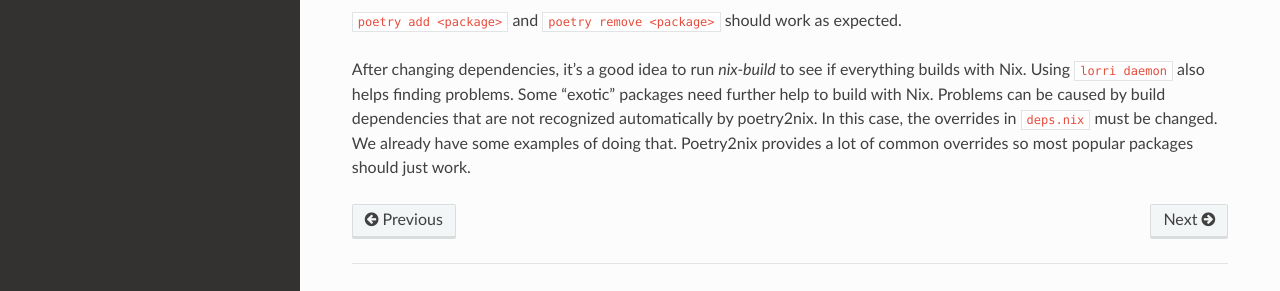
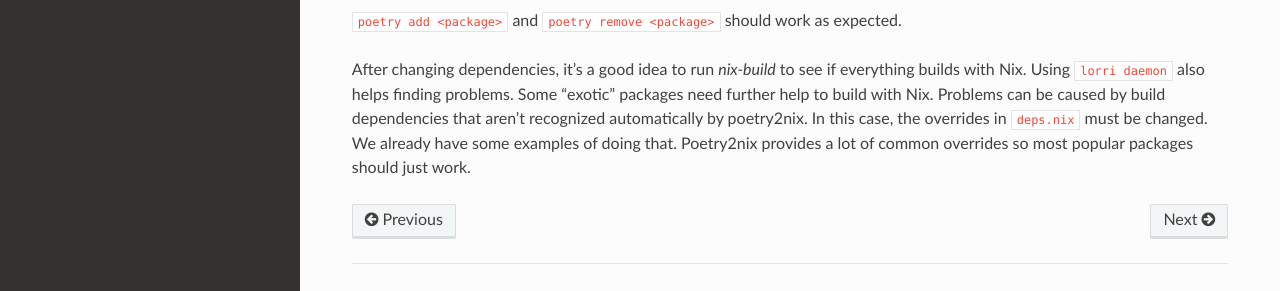
Before and after one commit to edemocracy/ekklesia, a Sphinx documentation site: the page built from docs/development/dependencies.rst, in a window 1280 px wide and 1176 px high. Shown: the part 807-1098 px from the top of the window. Built offline with Sphinx 7.4.7 and the Read the Docs theme 2.0.0, drawn with Linux system fonts in a browser that asks for light colours.

```diff
--- a/docs/development/dependencies.rst
+++ b/docs/development/dependencies.rst
@@ -39,7 +39,7 @@ To see what's available, use ``poetry show ekklesia-common`` or have a look at :
 
 After changing dependencies, it's a good idea to run `nix-build` to see if everything builds with Nix.
 Using ``lorri daemon`` also helps finding problems. Some "exotic" packages need further help to build with Nix.
-Problems can be caused by build dependencies that are not recognized automatically by poetry2nix.
+Problems can be caused by build dependencies that aren't recognized automatically by poetry2nix.
 In this case, the overrides in :file:`deps.nix` must be changed.
 We already have some examples of doing that.
 Poetry2nix provides a lot of common overrides so most popular packages should just work.
--- a/docs/development/dev_env.rst
+++ b/docs/development/dev_env.rst
@@ -6,7 +6,7 @@ Development Environment
 
 To get a consistent development environment, we use
 `Nix <https://nixos.org/nix>`_ to install Python and the project
-dependencies. The development environment also includes PostgreSQL 12,
+dependencies. The development environment also includes PostgreSQL,
 linters, a SASS compiler and pytest for running the tests.
 
 The following code snippets are written for *ekklesia-portal* but
```
